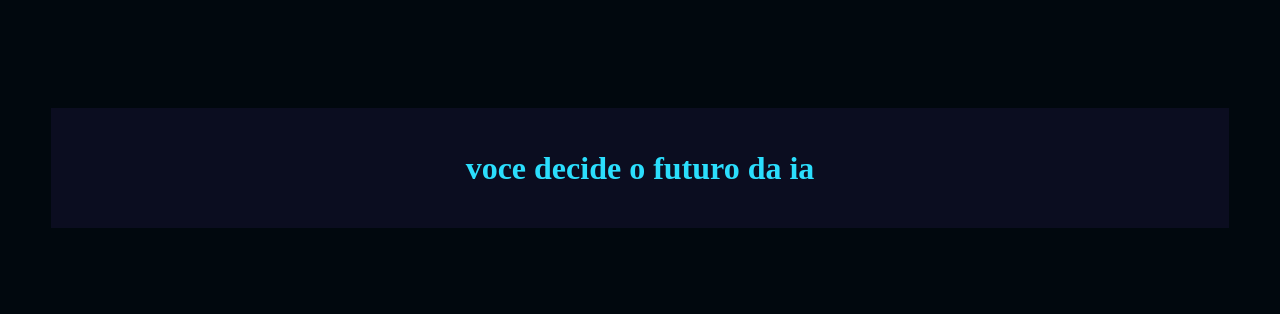
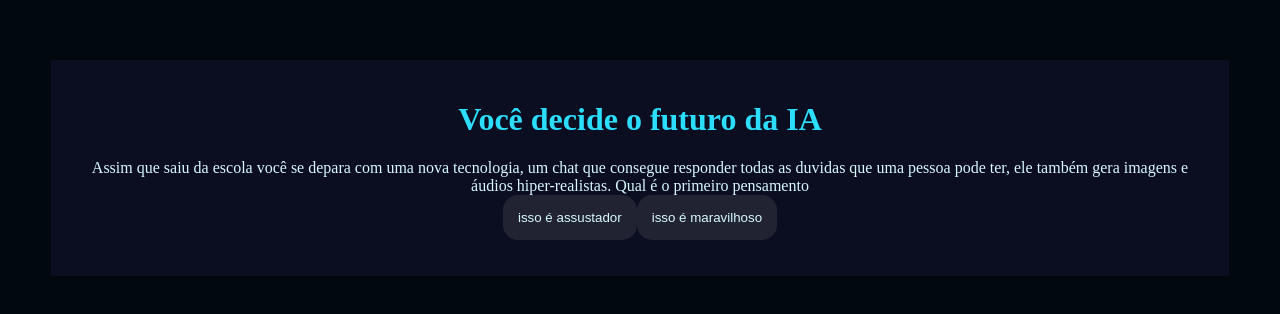
Before and after one commit to matheustrento/inteligencia-autificial, a plain HTML site: page index.html in a window 1280 px wide. Shown: the part 240-554 px from the top of the page. Drawn offline with Linux system fonts and the light colour scheme.

Commit message:
ALVO BAO

```diff
--- a/index.html
+++ b/index.html
@@ -1,22 +1,26 @@
 <!DOCTYPE html>
-<html lang="en">
+<html lang="pt-br">
+
+<!DOCTYPE html>
+<html lang="pt-br">
+
 <head>
     <meta charset="UTF-8">
     <meta name="viewport" content="width=device-width, initial-scale=1.0">
-    <title>Document</title>
+    <title>Perguntas IA</title>
     <link rel="stylesheet" href="style.css">
 </head>
+
 <body>
     <div class="caixa-principal">
-        <h1>voce decide o futuro da ia</h1>
+        <h1>Você decide o futuro da IA</h1>
         <div class="caixa-perguntas"></div>
-        <div class="caixas-alternativas"></div>
-        <div class="caixas-resultao">
-        <p class="resultado"></p>
-    </div>
-
+        <div class="caixa-alternativas"></div>
+        <div class="caixa-resultado">
+            <p class="texto-resultado"></p>
+        </div>
     </div>
     <script src="script.js"></script>
+</body>
 
-</body>
 </html>
--- a/script.js
+++ b/script.js
@@ -6,14 +6,14 @@ const textoResultado=document.querySelector(".texto-resultado");
 
 const perguntas = [
 {
-    enunciado: "Assim que saiu da escola você se depara com uma nova tecnologia, um chat que consegue responder todas as dúvidas que uma pessoa pode ter, ele também gera imagens e áudios hiper-realistas. Qual o primeiro pensamento?",
+    enunciado: "Assim que saiu da escola você se depara com uma nova tecnologia, um chat que consegue responder todas as duvidas que uma pessoa pode ter, ele também gera imagens e áudios hiper-realistas. Qual é o primeiro pensamento",
     alternativas:[
         {
-        texto:"Isso é assustador!",
+        texto:"isso é assustador",
         afirmacao:"afirmação"
         },
         {
-        texto:"Isso é maravilhoso!",
+       texto:"isso é maravilhoso",
        afirmacao:"afirmação"
         }
 
@@ -22,13 +22,11 @@ const perguntas = [
 
 {
 
-        enunciado: "Com a descoberta desta tecnologia, chamada Inteligência Artificial (IA), uma professora de tecnologia da escola decidiu fazer uma sequência de aulas sobre esta tecnologia. No fim de uma aula ela pede que você escreva um trabalho sobre o uso de IA em sala de aula. Qual atitude você toma?",
-        alternativas:[
-            {
+        enunciado: "Com a descoberta desta tecnologia, chamada Inteligência Artificial (IA), uma professora de tecnologia da escola decidiu fazer uma sequência de aulas sobre esta tecnologia. No fim de uma aula ela pede que você escreva um trabalho sobre o uso de IA em sala de aula. Qual atitude você toma",
+        alternativas:[{
             texto:"Utiliza uma ferramenta de busca na internet que utiliza IA para que ela ajude a encontrar informações relevantes para o trabalho e explique numa linguagem que facilite o entendimento.",
             afirmacao:"afirmação"
         },
-
         {
            texto:"Escreve o trabalho com base nas conversas que teve com colegas, algumas pesquisas na internet e conhecimentos próprios sobre o tema.",
            afirmacao:"afirmação"
@@ -52,8 +50,6 @@ const perguntas = [
         ]
     },
 
-
-
     {
 
         enunciado: "Ao final da discussão, você precisou criar uma imagem no computador que representasse o que pensa sobre IA. E agora?",
@@ -69,7 +65,6 @@ const perguntas = [
         ]
     },
 
-
     {
 
         enunciado: "Você tem um trabalho em grupo de biologia para entregar na semana seguinte, o andamento do trabalho está um pouco atrasado e uma pessoa do seu grupo decidiu fazer com ajuda de uma IA. O problema é que o trabalho está totalmente igual ao do chat. O que você faz?",
@@ -84,32 +79,45 @@ const perguntas = [
         }
         ]
     },
-]
+];
 
-let atual =0;
+let atual = 0;
 let perguntaAtual;
+let historiaFinal = "";
 
 function mostraPergunta(){
+    if(atual >= perguntas.length){
+        mostraResultado();
+        return;
+    }
+
     perguntaAtual = perguntas[atual];
     caixaPerguntas.textContent = perguntaAtual.enunciado;
-    mostraAlternativa();
-
+    caixaAlternativas.textContent = "";
+    mostraAlternativas();
     }
 
-function mostraAlternativa(){
-    for(const alternativa of perguntaAtual.alternativa){
+    function mostraAlternativas(){
+    for(const alternativa of perguntaAtual.alternativas){
     const botaoAlternativas = document.createElement("button");
-    botaoAlternativas.textContent = alternativa;
-    botaoAlternativas.addEventListener("click",() => respostaSlecionada(alternativa));
+    botaoAlternativas.textContent = alternativa.texto;
+    botaoAlternativas.addEventListener("click",() => respostaSelecionada(alternativa));
     caixaAlternativas.appendChild(botaoAlternativas);
     }
      }
 
-function respostaSlecionada(opcaoSelecionada){
-    const afirmacoes = opcaoSelecionada.afirmacoes;
-    hitoriafinal = afirmacoes;
+     function respostaSelecionada(opcaoSelecionada){
+        const afirmacoes = opcaoSelecionada. afirmacoes;
+        historiaFinal+= afirmacoes+" ";
         atual++;
         mostraPergunta();
      }
 
-mopstraPergunta();
+
+     function mostraResultado(){
+        caixaPerguntas.textContent = "Em 2049...";
+        textoResultado. textContent = historiaFinal;
+        caixaAlternativas.textContent = "";
+     }
+
+     mostraPergunta();
--- a/style.css
+++ b/style.css
@@ -20,10 +20,22 @@ body{
     width: 90%;
     text-align: center;
     padding: 20px;
-
-
     }
 
     h1{
     color: var(--cor-destaque);
+
     }
+
+    button{
+        background-color: var(--cor-secundaria);
+        color: var(--cor-texto);
+        border: none;
+        border-radius: 15px;
+        padding: 15px;
+    }
+    button:hover{
+        background-color: var(--cor-destaque);
+        color: var(--cor-principal);
+        transition: background-color 0,3s;
+    }
```
Lines whose indentation alone changed are shown as unchanged.
